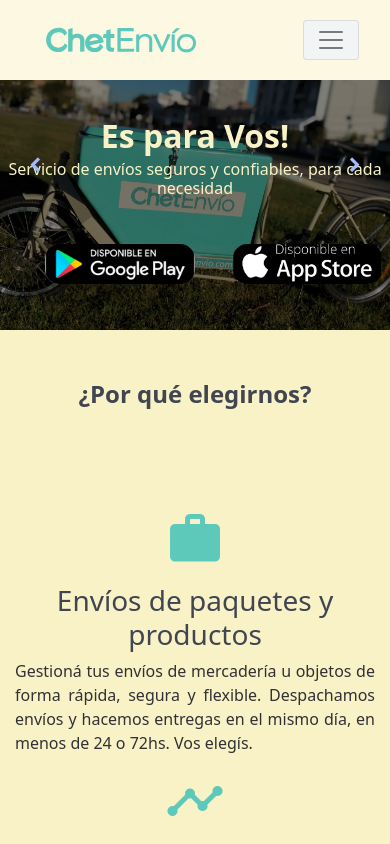
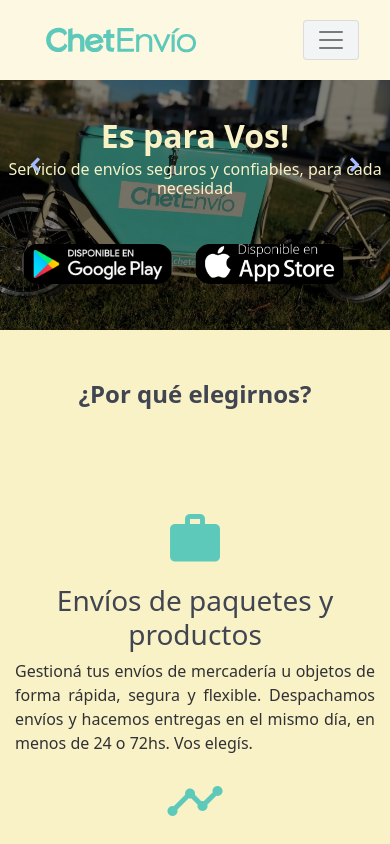
Before and after one commit to luchito76/web-chetenvio, a plain HTML site: page paravos.html in a window 390 px wide. Shown: the top 844 px of the page. Drawn offline with nearby package versions, Linux system fonts and the light colour scheme; a web font is replaced by a local one.

Commit message:
Correción

```diff
--- a/css/responsive.css
+++ b/css/responsive.css
@@ -249,7 +249,7 @@
 
 	.action_btn {
 		position : absolute;
-		transform: translate(-290%, -335%);
+		transform: translate(-305%, -335%);
 
 		display: inline-block;
 		width  : calc(50% - 4px);
@@ -259,7 +259,7 @@
 
 	.action_btn1 {
 		position : absolute;
-		transform: translate(-165%, -335%);
+		transform: translate(-190%, -335%);
 
 		display: inline-block;
 		width  : calc(50% - 4px);
```
